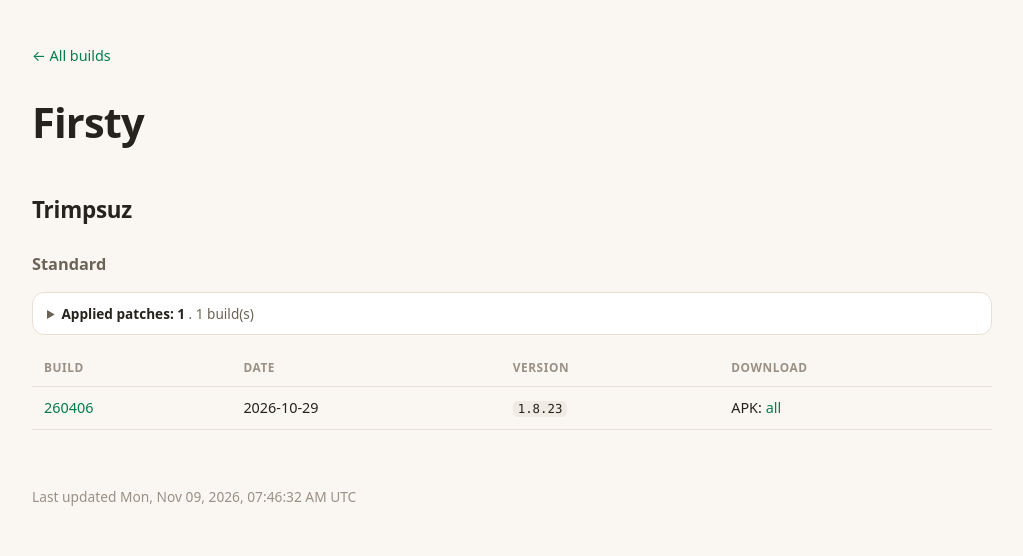
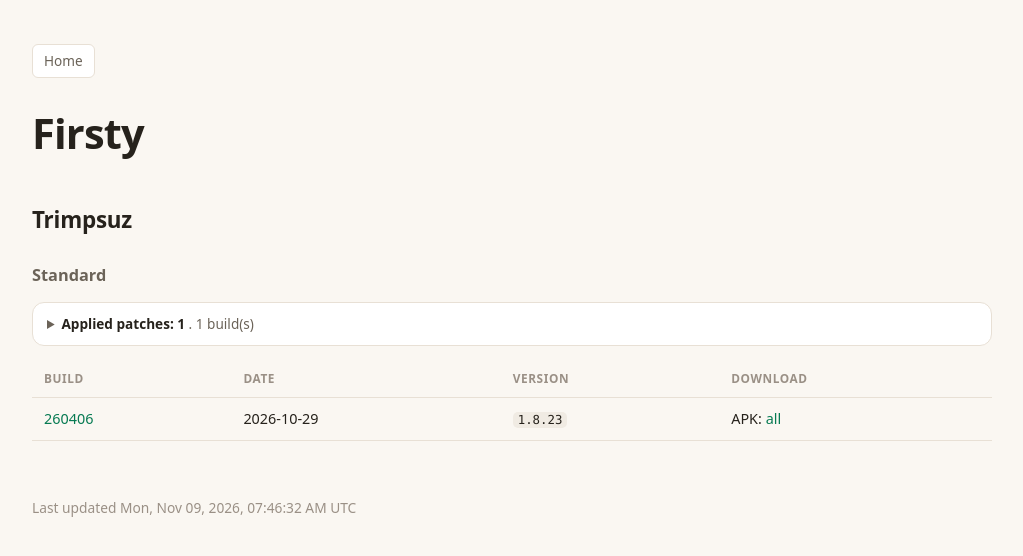
Before and after one commit to nullcpy/archive, a Jekyll site: the page built from apps/firsty/index.md, in a window 1280 px wide. Shown: the top 556 px of the page, without its empty margins (128-1151 px from the left). Built offline with Jekyll 4.4.1, drawn with Linux system fonts in a browser that asks for light colours.

Commit message:
chore: rebuild the archive Pages surface [skip ci]

```diff
--- a/_layouts/default.html
+++ b/_layouts/default.html
@@ -22,7 +22,7 @@
     repeat its own title, which is what the default theme used to do.
     {% endcomment %}
     {% if page.url contains "/apps/" %}
-    <nav class="crumbs"><a href="{{ '/' | relative_url }}">&larr; All builds</a></nav>
+    <nav class="crumbs"><a href="{{ '/' | relative_url }}">Home</a></nav>
     {% endif %}
     <main>
       {{ content }}
--- a/assets/css/archive.css
+++ b/assets/css/archive.css
@@ -118,6 +118,23 @@ a:hover {
   font-size: 0.9rem;
 }
 
+.crumbs a,
+main>p:last-child a[href*="/apps/"] {
+  display: inline-block;
+  padding: 5px 11px;
+  border: 1px solid var(--border);
+  border-radius: 6px;
+  background: var(--bg-card);
+  color: var(--text-2);
+  font-size: 0.85rem;
+}
+
+.crumbs a:hover,
+main>p:last-child a[href*="/apps/"]:hover {
+  background: var(--bg-chip);
+  text-decoration: none;
+}
+
 table {
   width: 100%;
   border-collapse: collapse;
```
Also changed, not shown: index.md (+1 -1 lines).
